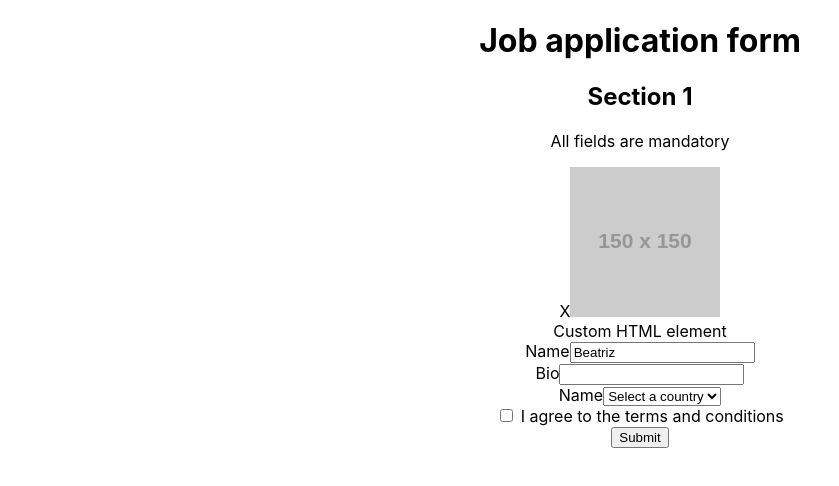
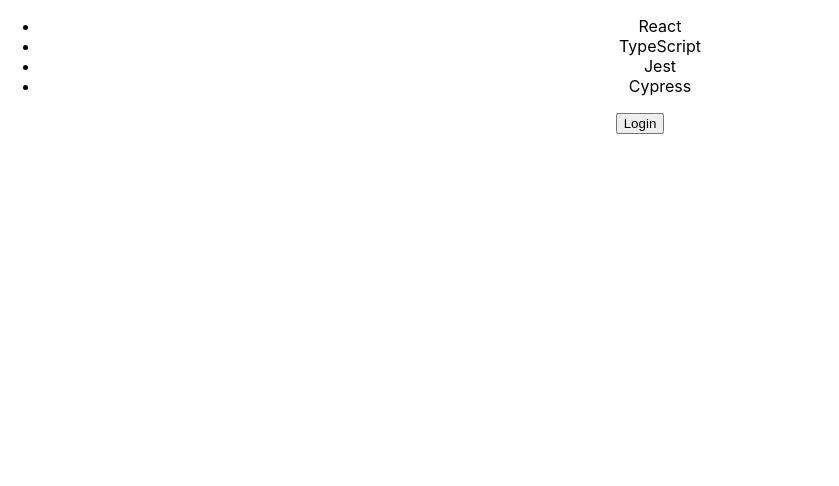
Before and after one commit to beatriztiosse/react-testing-library, a React (Create React App) app: page / in a window 1280 px wide. Shown: the top 486 px of the page, without its empty margins (0-839 px from the left). Built offline with nearby package versions, Linux system fonts and the light colour scheme.

Commit message:
using queryBy method

```diff
--- a/src/App.tsx
+++ b/src/App.tsx
@@ -1,10 +1,11 @@
 import './App.css';
-import { Application } from './components/application/application';
+import { Skills } from './components/skills/skills';
 
 function App() {
+  const skills = ["React", "TypeScript", "Jest", "Cypress"]
   return (
     <div className="App">
-      <Application />
+      <Skills skills={skills} />
     </div>
   );
 }
--- a/src/components/skills/skills.tsx
+++ b/src/components/skills/skills.tsx
@@ -1,7 +1,9 @@
+import { useState } from "react"
 import { SkillProps } from "./skills.types"
 
 export const Skills = (props: SkillProps) => {
   const { skills } = props
+  const [isLoggedIn, setIsLoggedIn] = useState(false)
   return (
     <>
       <ul>
@@ -9,6 +11,11 @@
           <li key={skill}>{skill}</li>
         ))}
       </ul>
+      {isLoggedIn ? (
+        <button>Start Learning</button>
+      ) : (
+        <button onClick={() => setIsLoggedIn(true)}>Login</button>
+      )}
     </>
   )
 }
```
Also changed, not shown: 1 other file (tests, documents, lock files or other folders).
